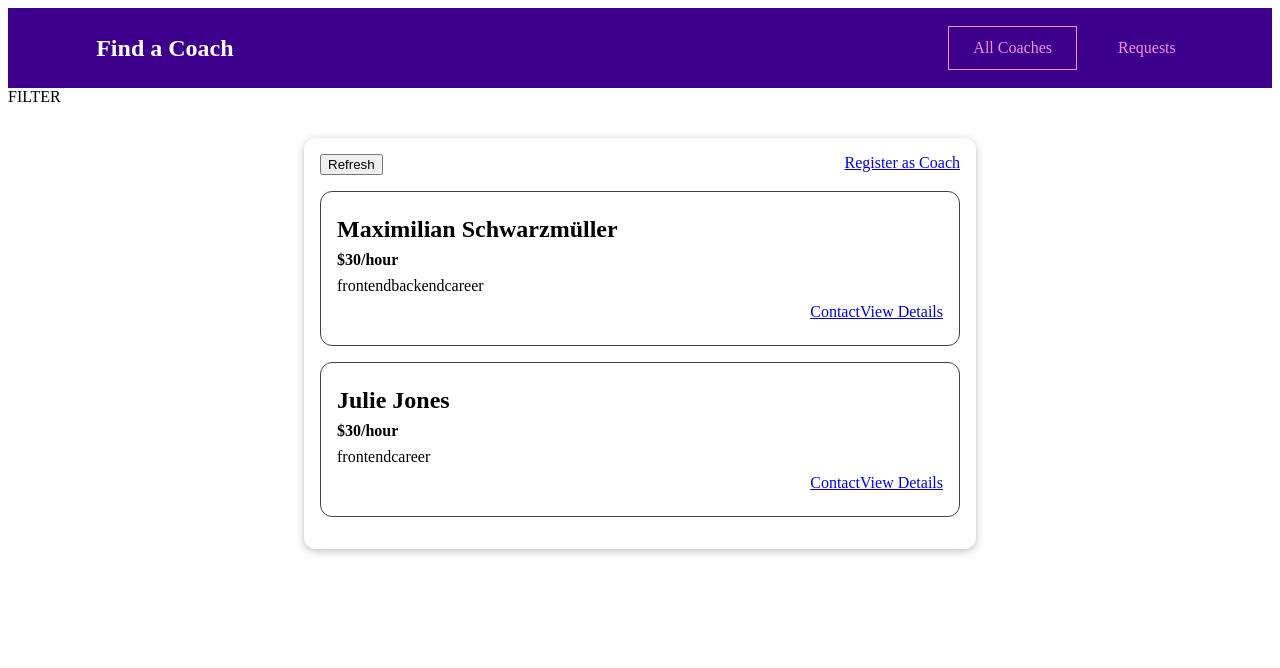
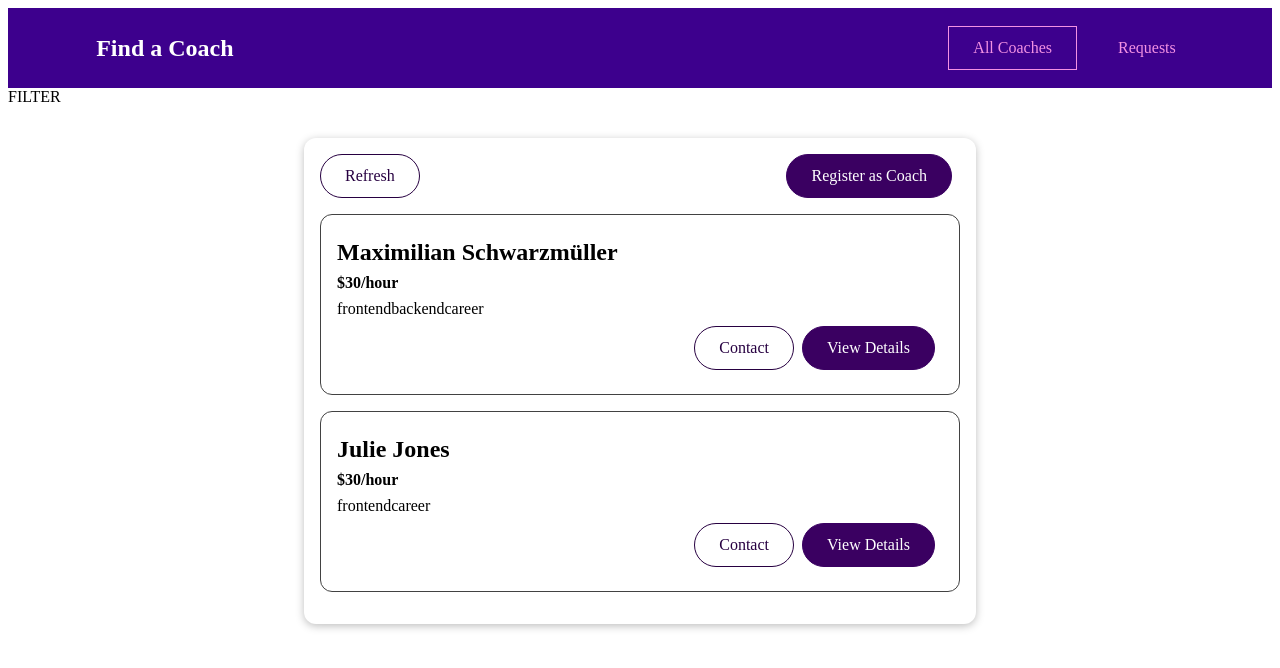
Before and after one commit to Trung-Hieu-Dev/vue-api-coach-management-app, a Vue app: page /coaches in a window 1280 px wide. Shown: the top 668 px of the page. Built offline with nearby package versions, Linux system fonts and the light colour scheme.

Commit message:
Adding BaseButton to CoachItem

```diff
--- a/src/components/UI/BaseButton.vue
+++ b/src/components/UI/BaseButton.vue
@@ -17,12 +17,12 @@ export default {
     },
     link: {
       type: Boolean,
-      required: true,
+      required: false,
       default: false,
     },
     to: {
       type: String,
-      required: true,
+      required: false,
       default: '/',
     },
   },
--- a/src/components/coaches/CoachItem.vue
+++ b/src/components/coaches/CoachItem.vue
@@ -6,8 +6,10 @@
       <span v-for="area in areas" :key="area.id">{{ area }}</span>
     </div>
     <div class="actions">
-      <router-link :to="coachContactLink">Contact</router-link>
-      <router-link :to="coachDetailsLink">View Details</router-link>
+      <base-button mode="outline" link :to="coachContactLink"
+        >Contact</base-button
+      >
+      <base-button link :to="coachDetailsLink">View Details</base-button>
     </div>
   </li>
 </template>
@@ -20,10 +22,10 @@ export default {
       return this.firstName + ' ' + this.lastName;
     },
     coachContactLink() {
-      return this.$route.path + '/' + this.id + 'contact';
+      return this.$route.path + '/' + this.id;
     },
     coachDetailsLink() {
-      return this.$route.path + '/' + this.id;
+      return this.$route.path + '/' + this.id + '/contact/';
     },
   },
 };
--- a/src/pages/coaches/CoachesList.vue
+++ b/src/pages/coaches/CoachesList.vue
@@ -3,8 +3,8 @@
   <section>
     <base-card>
       <div class="controls">
-        <button>Refresh</button>
-        <router-link to="/register">Register as Coach</router-link>
+        <base-button mode="outline">Refresh</base-button>
+        <base-button link to="register">Register as Coach</base-button>
       </div>
       <ul v-if="hasCoaches">
         <li v-for="coach in filteredCoaches" :key="coach.id">
--- a/src/router.js
+++ b/src/router.js
@@ -14,7 +14,7 @@ const router = createRouter({
     { path: '/', redirect: '/coaches' },
     { path: '/coaches', component: CoachesList },
     {
-      path: '/coaches:id',
+      path: '/coaches/:id',
       component: CoachDetail,
       children: [
         { path: 'contact', component: ContactCoach }, // coaches/c1/contact
```
